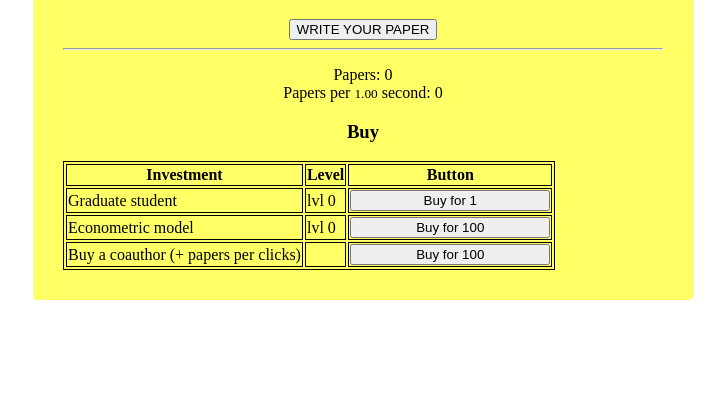
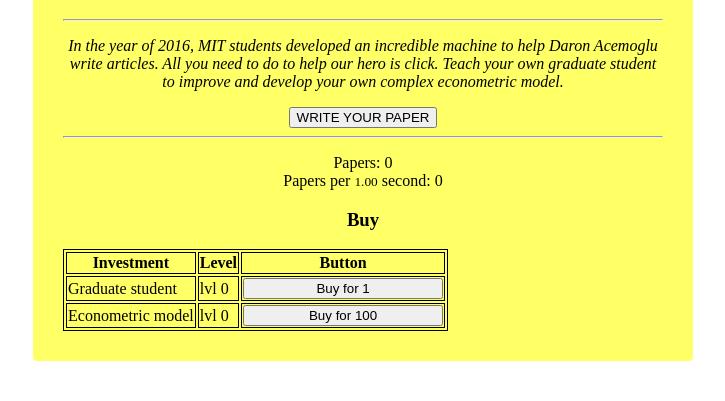
Before and after one commit to theconservant/a, a plain HTML site: page index.html in a window 1280 px wide. Shown: the part 97-498 px from the top of the page, without its empty margins (277-1002 px from the left). Drawn offline with Linux system fonts and the light colour scheme.

Commit message:
Update index.html

```diff
--- a/index.html
+++ b/index.html
@@ -25,6 +25,8 @@
   	<center>
     <div class="container">
 <h1>Acemoglu Simulator</h1>
+<hr>
+<p><i> In the year of 2016, MIT students developed an incredible machine to help Daron Acemoglu write articles. All you need to do to help our hero is click. Teach your own graduate student to improve and develop your own complex econometric model.  </i></p>
     <button id="click" type="button" class="btn btn-primary btn-lg btn-block">WRITE YOUR PAPER</button>
     <hr>
     <p>
@@ -33,26 +35,21 @@
     </p>
     <h3>Buy</h3>
     <table class="table">
-        <center><tr>
+        <tr>
         	<th>Investment</th>
         	<th>Level</th>
         	<th>Button</th>
         </tr>
         <tr>
           <td>Graduate student </td>
-          <td><span id="autoclicker_level">lvl 0</span></td>
+          <td><span id="autoclicker_level">  lvl 0  </span></td>
           <td><button id="buy_click" type="button" class="btn btn-success">Buy for 1</button></td>
         </tr>
         <tr>
           <td> Econometric model  </td>
-          <td><span id="speed_level">lvl 0</span></td>
+          <td><span id="speed_level">  lvl 0  </span></td>
           <td><button id="upgrade_speed" type="button" class="btn btn-success">Buy for 100</button></td>
         </tr>
-        <tr>
-          <td>Buy a coauthor (+ papers per clicks) </td>
-          <td></td>
-          <td><button id="increase_clicks" type="button" class="btn btn-success">Buy for 100</button></td>
-        </tr></center>
     </table>
 </div>
     		<script type="text/javascript" src="main.js"> </script>
```
